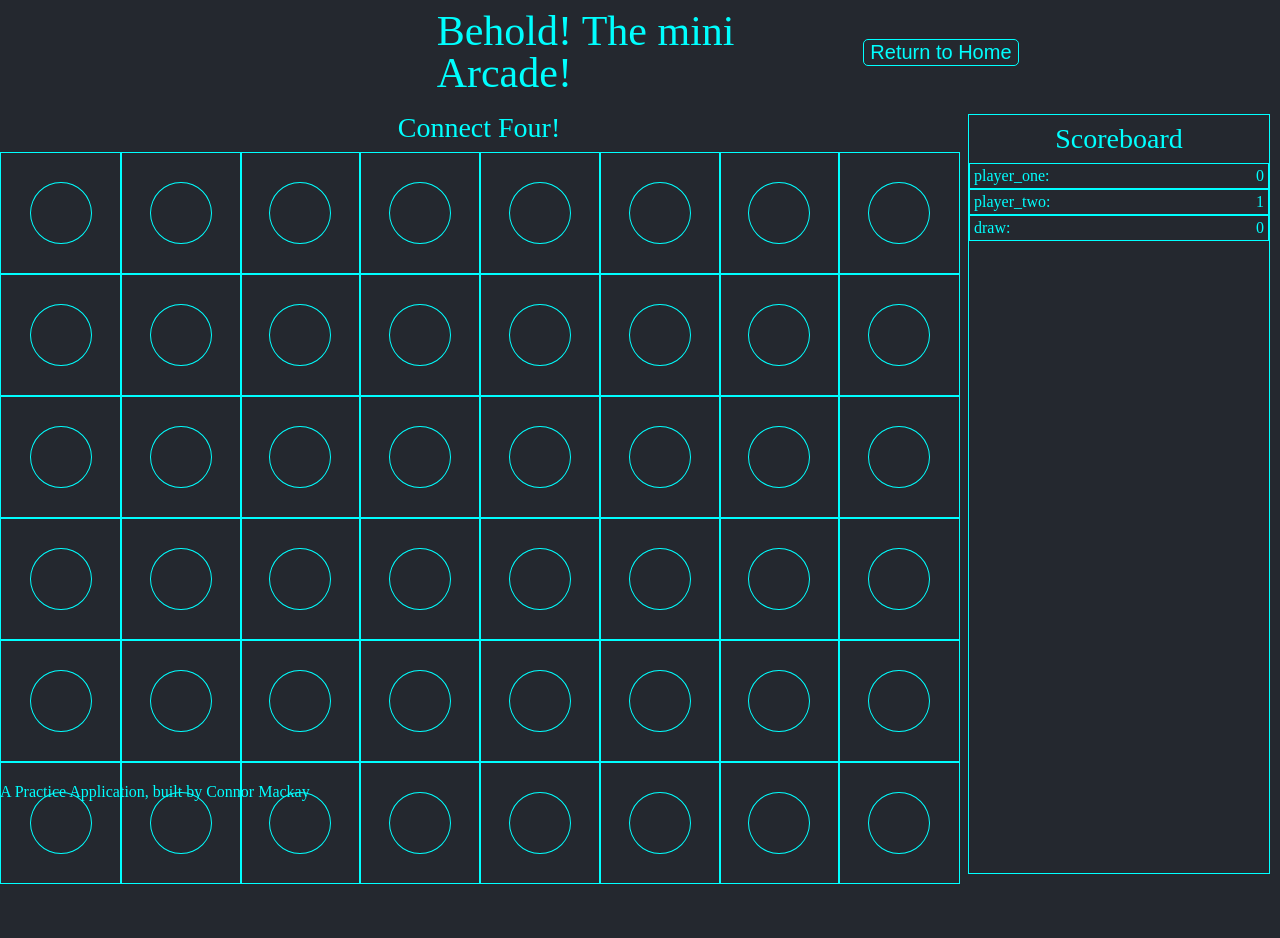
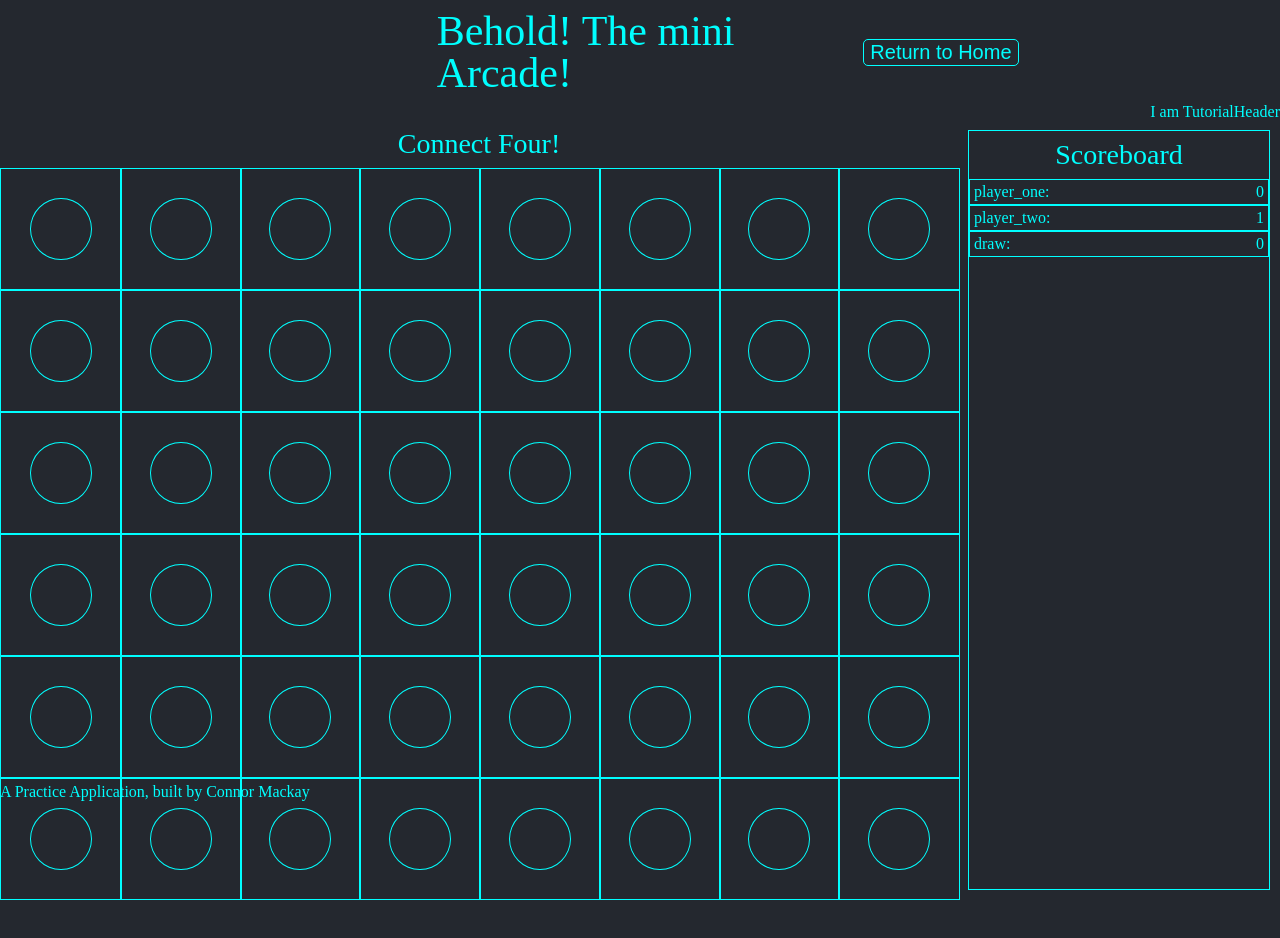
Before and after one commit to CD-Mackay/mini-arcade, a React app: page /connectfour in a window 1280 px wide. Shown: the top 938 px of the page. Built offline with nearby package versions, Linux system fonts and the light colour scheme.

Commit message:
add tutorial link component to games

```diff
--- a/client/App.js
+++ b/client/App.js
@@ -3,7 +3,7 @@ import React from 'react';
 import {
   BrowserRouter as Router,
   Switch,
-  Route
+  Route, useParams
 } from "react-router-dom";
 
 /* Component Imports */
@@ -13,6 +13,7 @@ import Header from './src/components/atoms/Header/Header.js';
 import Footer from './src/components/atoms/Footer/Footer.js';
 import ConnectFour from './src/components/games/ConnectFour/ConnectFour.js';
 import Tutorial from './src/components/atoms/Tutorial/Tutorial.js';
+import TutorialHeader from './src/components/atoms/TutorialHeader/TutorialHeader.js';
 
 /* Asset Imports */
 import { GlobalStyle } from './GlobalStyles.js'
@@ -22,6 +23,8 @@ import RockPaper from './src/components/games/rockPaperScissors/RockPaper.js';
 
 
 const App = () => {
+
+
   return (
     <Router>
       <StyledApp>
@@ -32,19 +35,23 @@ const App = () => {
               <Home />
             </Route>
             <Route exact path="/tictactoe">
+              <TutorialHeader />
               <Tic />
             </Route>
             <Route exact path="/hangman">
+              <TutorialHeader />
               <Hangman />
             </Route>
             <Route exact path="/rockpaperscissors" >
+              <TutorialHeader />
               <RockPaper />
             </Route>
             <Route exact path="/connectfour">
+              <TutorialHeader />
               <ConnectFour />
             </Route>
             <Route path="/:game/tutorial">
-              <Tutorial game=":game"/>
+              <Tutorial />
             </Route>
           </Switch>
           <Footer />
--- a/client/src/components/atoms/Header/Header.js
+++ b/client/src/components/atoms/Header/Header.js
@@ -9,6 +9,8 @@ import { Link } from 'react-router-dom';
 import StyledHeader from './StyledHeader';
 
 const Header = () => {
+
+
   return (
     <StyledHeader>
       <div />
--- /dev/null
+++ b/client/src/components/atoms/TutorialHeader/StyledTutorialHeader.js
@@ -0,0 +1,10 @@
+import styled from 'styled-components';
+
+const StyledTutorialHeader = styled.div`
+display: flex;
+flex-direction: row;
+justify-content: flex-end;
+width: 100vw;
+`
+
+export default StyledTutorialHeader;
--- /dev/null
+++ b/client/src/components/atoms/TutorialHeader/TutorialHeader.js
@@ -0,0 +1,19 @@
+/* Library Imports */
+import React from 'react';
+
+
+/* Component Imports */
+
+/* Asset Imports */
+import StyledTutorialHeader from './StyledTutorialHeader';
+
+const TutorialHeader = () => {
+
+  return (
+    <StyledTutorialHeader>
+      <h1>I am TutorialHeader</h1>
+    </StyledTutorialHeader>
+  )
+};
+
+export default TutorialHeader;
```
